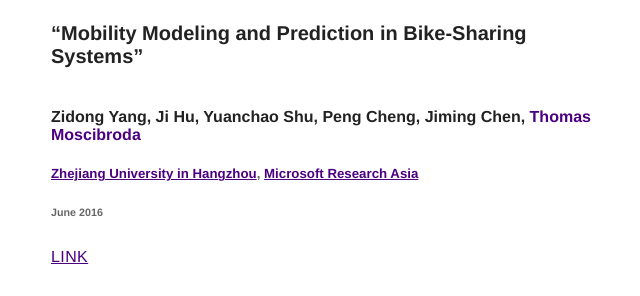
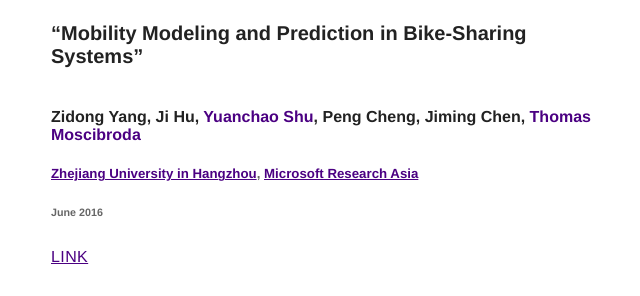
Before and after one commit to dljubenk/dljubenk.github.io, a Jekyll site: the page built from _posts/2019-02-06-literature-study.markdown, in a window 1280 px wide and 900 px high, scrolled down 10703 px. Shown: the part 152-448 px from the top of the window, without its empty margins (309-949 px from the left). Built offline with Jekyll 4.4.1, drawn with Linux system fonts in a browser that asks for light colours; emoji names are drawn with the system emoji font; comment, search, counter and statistics services are not loaded; part of the change alters nothing that is shown.

```diff
--- a/_posts/2019-02-06-literature-study.markdown
+++ b/_posts/2019-02-06-literature-study.markdown
@@ -264,7 +264,7 @@ Aggregate occupancy time series are calculated -> Pearson correlation used for c
 ## Paper 5
 ---
 ### "Mobility Modeling and Prediction in Bike-Sharing Systems"
-#### Zidong Yang, Ji Hu, Yuanchao Shu, Peng Cheng, Jiming Chen, [Thomas Moscibroda](https://www.microsoft.com/en-us/research/people/moscitho/)
+#### Zidong Yang, Ji Hu, [Yuanchao Shu](https://kabru.eecs.umich.edu/yuanchao/), Peng Cheng, Jiming Chen, [Thomas Moscibroda](https://www.microsoft.com/en-us/research/people/moscitho/)
 ##### [Zhejiang University in Hangzhou](https://www.zju.edu.cn/english/), [Microsoft Research Asia](https://www.microsoft.com/en-us/research/lab/microsoft-research-asia/)
 ###### June 2016
 
```
